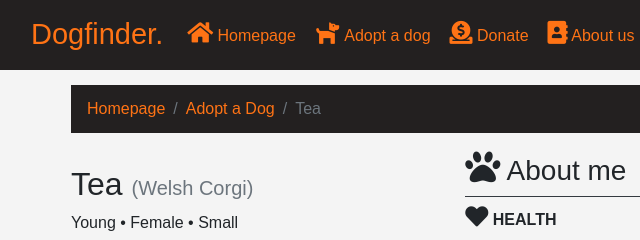
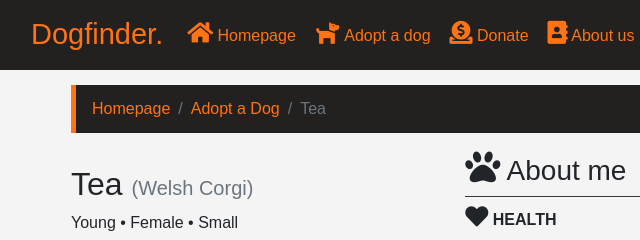
Before and after one commit to adamnik101/web-ispit, a plain HTML site: page tea.html in a window 1280 px wide. Shown: the top 240 px of the page, 0-640 px from the left. Drawn offline with nearby package versions, Linux system fonts and the light colour scheme; a web font is replaced by a local one.

Commit message:
border left bread

```diff
--- a/css/laki.scss
+++ b/css/laki.scss
@@ -82,6 +82,7 @@ body{
 #gore{
     #bread{
         background-color: $gray-dark;
+        border-left: 5px solid $orange;
         ol{
         background-color: $gray-dark;
             li{
```
Also changed, not shown: css/laki.css, css/laki.min.css, 1 other file.
